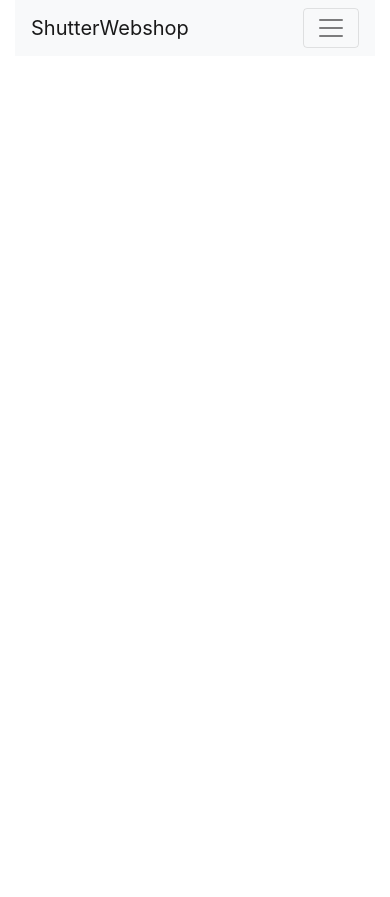
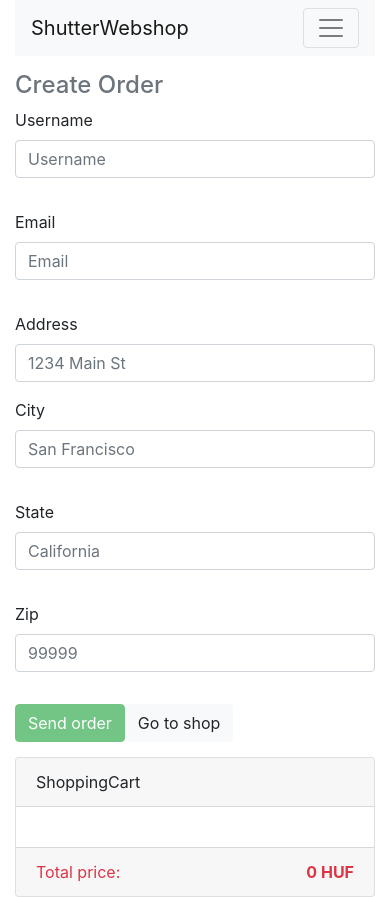
Before and after one commit to MihalyPapp/ShutterWebshop, a React (Create React App) app in the folder client/: page /createOrder in a window 390 px wide. Before the commit the page ends 844 px from the top, so only its background shows below. Built offline with nearby package versions, Linux system fonts and the light colour scheme; what flux would draw is missing.

Commit message:
CreateOrder skeleton

```diff
--- a/client/src/App.js
+++ b/client/src/App.js
@@ -5,6 +5,7 @@ import {BrowserRouter, Route} from "react-router-dom";
 import Navbar from './components/Navbar';
 import ShutterDeck from './components/ShutterDeck';
 import ShutterDetails from './components/ShutterDetails';
+import CreateOrder from './components/CreateOrder';
 
 function App() {
   return (
@@ -14,6 +15,7 @@ function App() {
         <Route path="/" exact component={ShutterDeck}/>
         <Route path="/shutters" exact component={ShutterDeck}/>
         <Route path="/shutters/:id" exact component={ShutterDetails}/>
+        <Route path="/createOrder" exact component={CreateOrder}/>
         </BrowserRouter>
     </div>
   );
--- /dev/null
+++ b/client/src/components/CreateOrder.js
@@ -0,0 +1,121 @@
+import React from 'react';
+import {Link} from 'react-router-dom'
+import ShoppingCart from './ShoppingCart'
+import ShoppingCartStore from '../store/ShoppingCartStore';
+
+class CreateOrder extends React.Component {
+    constructor(props) {
+        super(props);
+        this._onCartChange = this._onCartChange.bind(this);
+        this.state = {
+            cartItems: ShoppingCartStore._cartItems,
+            username: "",
+            email: "",
+            address: "",
+            city: "",
+            state: "",
+            zip: "",
+        };
+    }
+
+    _onCartChange() {
+        this.setState({
+            cartItems: ShoppingCartStore._cartItems,
+        });
+    }
+
+    componentDidMount() {
+        ShoppingCartStore.addChangeListener(this._onCartChange);
+    }
+
+    componentWillUnmount() {
+        ShoppingCartStore.removeChangeListener(this._onCartChange)
+    }
+
+    renderSendOrderBtn() {
+        if(this.state.cartItems.length > 0) {
+            return <button className="btn btn-success float-none">Send order</button>
+        } else {
+            return <button className="btn btn-success float-none" disabled>Send order</button>
+        }
+    }
+
+    render() {
+        return(
+            <div>
+                <div className="row" style={{marginTop: '15px'}}>
+                    <div className="col-lg-8 col-auto" style={{marginBottom: '15px'}}>
+                        <h4 className="d-flex justify-content-between align-items-center">
+                            <span className="text-muted">Create Order</span>
+                        </h4>
+                        <div className="form-row">
+                            <div className="form-group col-md-6">
+                                <div>
+                                    <div className="form-group">
+                                        <label>Username</label>
+                                        <input className="form-control" name="username" placeholder="Username" autoComplete="off"/>
+                                    </div>
+                                </div>
+                            </div>
+                            <div className="form-group col-md-6">
+                                <div>
+                                    <div className="form-group">
+                                        <label>Email</label>
+                                        <input className="form-control" name="email" placeholder="Email" autoComplete="off"/>
+                                    </div>
+                                </div>
+                            </div>
+                        </div>
+                        <div className="form-group">
+                            <div>
+                                <div className="form-group">
+                                    <label>Address</label>
+                                    <input className="form-control" name="address" placeholder="1234 Main St" autoComplete="off"/>
+                                </div>
+                            </div>
+                        </div>
+                        <div className="form-row">
+                            <div className="form-group col-md-6">
+                                <div>
+                                    <div className="form-group">
+                                        <label>City</label>
+                                        <input className="form-control" name="city" placeholder="San Francisco" autoComplete="off"/>
+                                    </div>
+                                </div>
+                            </div>
+                            <div className="form-group col-md-4">
+                                <div>
+                                    <div className="form-group">
+                                        <label>State</label>
+                                        <input className="form-control" name="state" placeholder="California" autoComplete="off"/>
+                                    </div>
+                                </div>
+                            </div>
+                            <div className="form-group col-md-2">
+                                <div>
+                                    <div className="form-group">
+                                        <label>Zip</label>
+                                        <input className="form-control" name="zip" placeholder="99999" autoComplete="off"/>
+                                    </div>
+                                </div>
+                            </div>
+                        </div>
+                        <div className="row">
+                            <div className="col-auto">
+                                {this.renderSendOrderBtn()}
+                                <Link to="/">
+                                    <button type="button" className="btn btn-light float-none">Go to shop</button>
+                                </Link>
+                            </div>
+                        </div>
+                    </div>
+                    <div className="col-lg-4 col-auto w-100">
+                        <ShoppingCart/>
+                    </div>
+                </div>
+            </div>
+        )
+    }
+}
+
+export default CreateOrder;
--- a/client/src/components/Navbar.js
+++ b/client/src/components/Navbar.js
@@ -23,7 +23,7 @@ class Navbar extends React.Component {
                                 </div>
                                 <div className="dropdown-menu" aria-labelledby="navbarDropdown">
                                     <Link to="/" className="dropdown-item" >Shop</Link>
-                                    <div className="dropdown-item" >Create order</div>
+                                    <Link to="/createOrder" className="dropdown-item" >Create order</Link>
                                     <div className="dropdown-divider"/>
                                     <div className="dropdown-item" >View Own Orders</div>
                                 </div>
--- a/client/src/components/ShoppingCart.js
+++ b/client/src/components/ShoppingCart.js
@@ -7,14 +7,14 @@ class ShoppingCart extends React.Component {
         super(props);
         this._onChange = this._onChange.bind(this);
         this.state = {
-            shoppingCart: ShoppingCartStore._cartItems,
+            cartItems: ShoppingCartStore._cartItems,
             cartPrice: ShoppingCartStore._cartPrice
         }
     }
 
     _onChange() {
         this.setState({
-            shoppingCart: ShoppingCartStore._cartItems,
+            cartItems: ShoppingCartStore._cartItems,
             cartPrice: ShoppingCartStore._cartPrice
         });
     }
@@ -35,7 +35,7 @@ class ShoppingCart extends React.Component {
                 </div>
                 <div className="card-body">
                     <ul className="list-group list-group-flush">
-                        {this.state.shoppingCart.map((cartItem) => {
+                        {this.state.cartItems.map((cartItem) => {
                             return (
                                 <li onClick={() => ShoppingCartActions.removeFromShoppingCart(cartItem)} key={JSON.stringify(cartItem)} className="list-group-item list-group-item-action" style={{cursor: 'pointer'}}>
                                     <div>{cartItem.shutter.name}</div>
--- a/client/src/components/ShutterDetails.js
+++ b/client/src/components/ShutterDetails.js
@@ -4,13 +4,16 @@ import {Link} from 'react-router-dom';
 import ShoppingCart from './ShoppingCart';
 import ShoppingCartActions from '../actions/ShoppingCartActions'
 import ShutterActions from '../actions/ShutterActions';
+import ShoppingCartStore from "../store/ShoppingCartStore";
 
 class ShutterDetails extends React.Component {
     constructor(props) {
         super(props);
         this._onChange = this._onChange.bind(this);
+        this._onCartChange = this._onCartChange.bind(this);
         this.state = {
             selectedShutter: ShutterStore._selectedShutter,
+            shoppingCart: ShoppingCartStore._cartItems,
             width: "",
             height: "",
             slat: ""
@@ -21,16 +24,50 @@ class ShutterDetails extends React.Component {
     }
 
     _onChange() {
-        this.setState({selectedShutter: ShutterStore._selectedShutter});
+        this.setState({
+            selectedShutter: ShutterStore._selectedShutter,
+        });
+    }
+
+    _onCartChange() {
+        this.setState({
+            shoppingCart: ShoppingCartStore._cartItems
+        });
     }
 
     componentDidMount() {
         ShutterStore.addChangeListener(this._onChange);
+        ShoppingCartStore.addChangeListener(this._onCartChange);
     }
 
     componentWillUnmount() {
         ShutterStore.removeChangeListener(this._onChange);
+        ShoppingCartStore.removeChangeListener(this._onCartChange)
     }
+
+    _onClick = () => {
+        const cartItem = {
+            shutter: this.state.selectedShutter,
+            parameters: {
+                width: this.state.width,
+                height: this.state.height,
+                slat: this.state.slat
+            }
+        };
+        ShoppingCartActions.addToShoppingCart(cartItem);
+    };
+
+    renderCreateOrderBtn() {
+        if(this.state.shoppingCart.length > 0) {
+            return (
+                <div className="col">
+                    <Link to="/createOrder">
+                        <button type="button" className="btn btn-success float-right">Create order</button>
+                    </Link>
+                </div>
+            )
+        }
+    };
 
     render() {
         if(this.state.selectedShutter === null)
@@ -110,6 +147,7 @@ class ShutterDetails extends React.Component {
                                         <button type="button" className="btn btn-light float-none">Go to shop</button>
                                     </Link>
                                 </div>
+                                {this.renderCreateOrderBtn()}
                             </div>
                         </div>
                     </div>
@@ -120,18 +158,6 @@ class ShutterDetails extends React.Component {
             </div>
         );
     }
-
-    _onClick = () => {
-        const cartItem = {
-            shutter: this.state.selectedShutter,
-            parameters: {
-                width: this.state.width,
-                height: this.state.height,
-                slat: this.state.slat
-            }
-        };
-        ShoppingCartActions.addToShoppingCart(cartItem);
-    }
 }
 
 export default ShutterDetails;
--- a/client/src/dispatcher/ShutterWebshopDispatcher.js
+++ b/client/src/dispatcher/ShutterWebshopDispatcher.js
@@ -1,5 +1,4 @@
 import {Dispatcher} from 'flux';
-import React from 'react';
 
 import ShutterConstants from '../constants/ShutterConstants';
 import ShoppingCartConstants from '../constants/ShoppingCartConstants';
```
